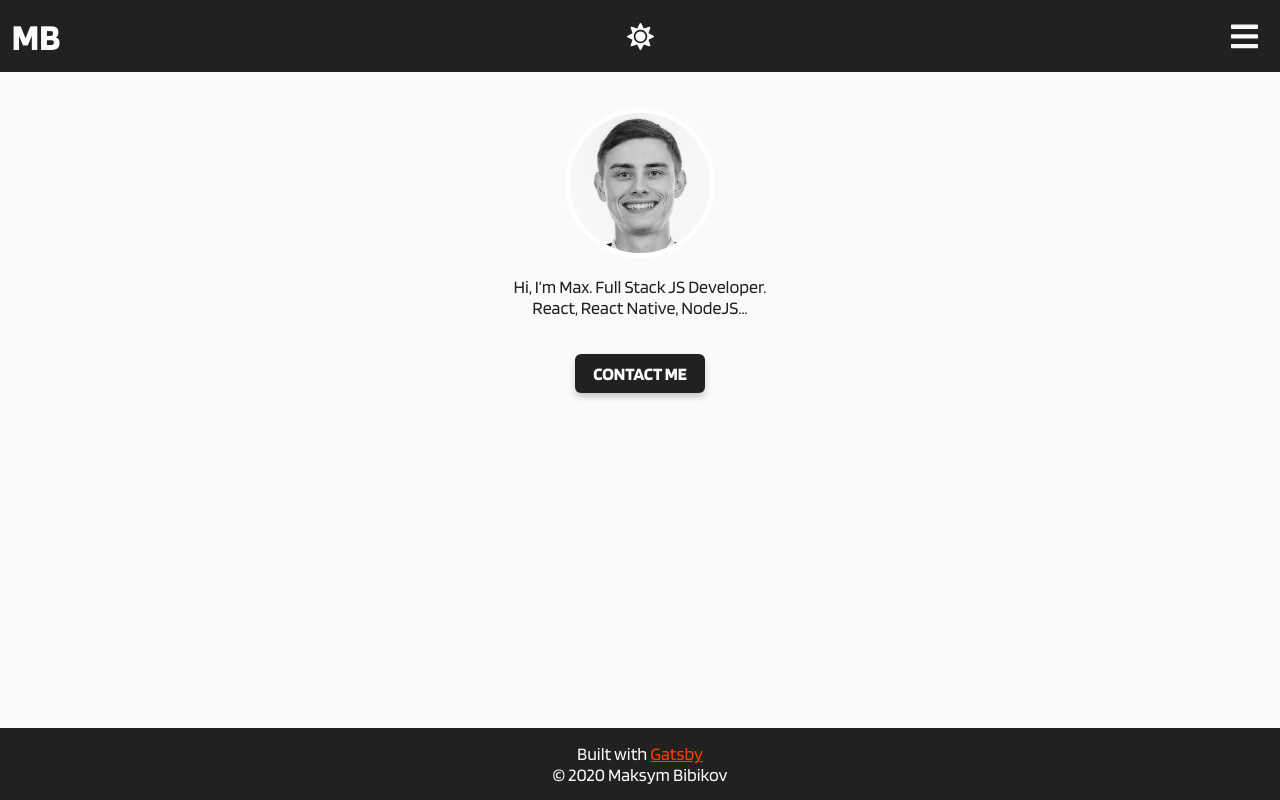
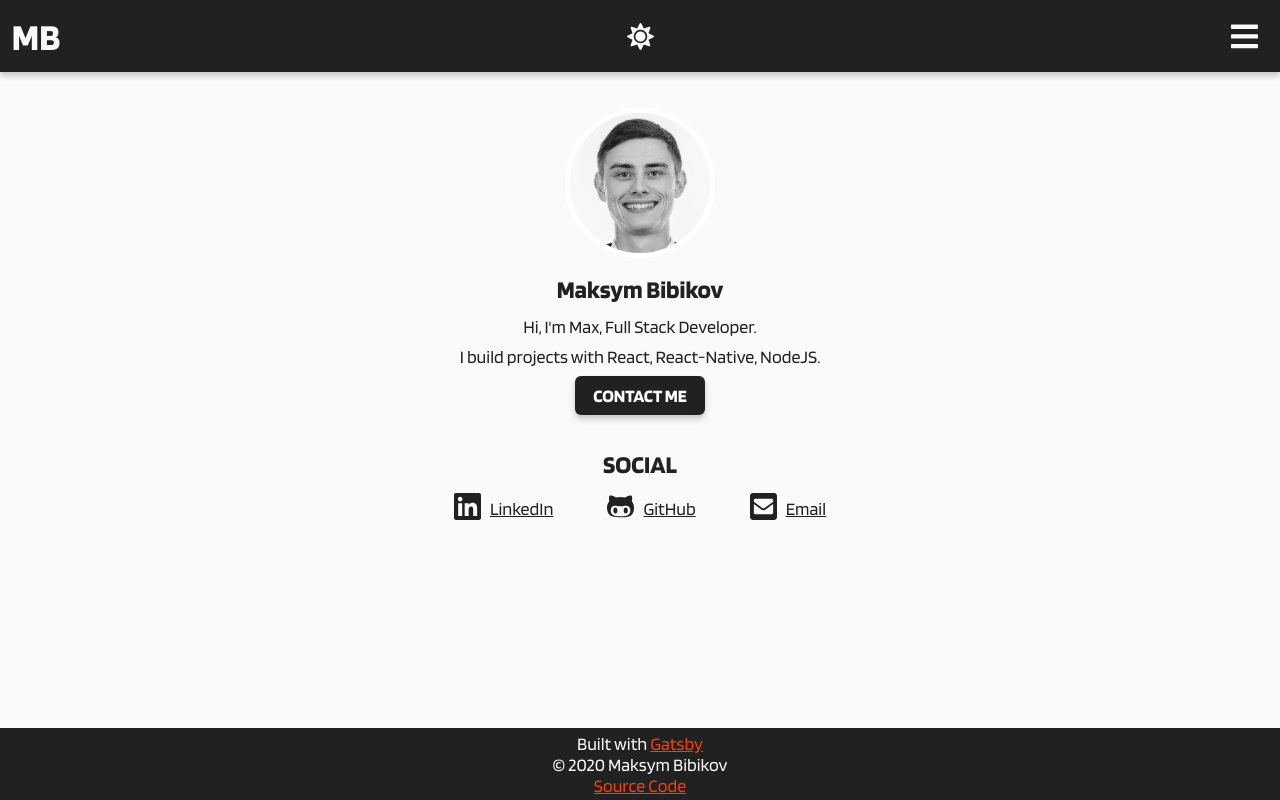
Before and after one commit to maxbibikov/maxbibikov.com, a Gatsby site: page / in a window 1280 px wide. Built offline with nearby package versions, Linux system fonts and the light colour scheme; Gatsby itself is replaced by a stand-in of ours.

Commit message:
✨ add social links

```diff
--- a/src/components/Bio.js
+++ b/src/components/Bio.js
@@ -1,12 +1,16 @@
 import React from "react";
+import styled from "styled-components";
+import { navigate } from "gatsby";
+
+// Components
 import Image from "./Image";
-import styled from "styled-components";
+import { Button } from "./Button";
 
 const BioContainer = styled.section`
   display: flex;
   flex-direction: column;
   align-items: center;
-  padding: 2em 0;
+  margin: 2em 0;
 `;
 
 const Avatar = styled.div`
@@ -29,7 +33,7 @@ const About = styled.div`
 `;
 
 const AboutText = styled.p`
-  margin: 0;
+  margin: 0 0 0.5em 0;
 `;
 
 export function Bio() {
@@ -39,9 +43,13 @@ export function Bio() {
         <Image />
       </Avatar>
       <About>
-        <AboutText>Hi, I’m Max. Full Stack JS Developer.</AboutText>
-        <AboutText>React, React Native, NodeJS...</AboutText>
+        <h3>Maksym Bibikov</h3>
+        <AboutText>Hi, I'm Max, Full Stack Developer.</AboutText>
+        <AboutText>
+          I build projects with React, React-Native, NodeJS.
+        </AboutText>
       </About>
+      <Button onClick={() => navigate("/contact")}>contact me</Button>
     </BioContainer>
   );
 }
--- a/src/components/Footer.js
+++ b/src/components/Footer.js
@@ -22,6 +22,13 @@ export function Footer() {
         Built with <a href="https://www.gatsbyjs.org">Gatsby</a>
       </span>
       <Year>© {new Date().getFullYear()} Maksym Bibikov</Year>
+      <a
+        href="https://github.com/maxbibikov/maxbibikov.com"
+        target="_blank"
+        rel="noopener noreferrer"
+      >
+        Source Code
+      </a>
     </FooterContainer>
   );
 }
--- a/src/components/Header.js
+++ b/src/components/Header.js
@@ -2,6 +2,8 @@ import { Link } from "gatsby";
 import PropTypes from "prop-types";
 import React from "react";
 import styled from "styled-components";
+
+// Assets
 import SunIcon from "../../assets/images/sun-solid.svg";
 import MoonIcon from "../../assets/images/moon-solid.svg";
 import BarsIcon from "../../assets/images/bars-solid.svg";
@@ -13,6 +15,7 @@ const HeaderContainer = styled.header`
   background-color: ${({ theme }) => theme.bg_contrast};
   color: ${({ theme }) => theme.text_contrast};
   height: 4em;
+  box-shadow: 0 4px 6px 0 hsla(0, 0%, 0%, 0.2);
 `;
 
 const Logo = styled(props => <Link {...props} />)`
@@ -75,7 +78,6 @@ const Header = ({ toggleTheme, theme }) => {
       <ThemeBtn type="button" onClick={() => toggleTheme()}>
         {theme === "default" ? <SunIcon /> : <MoonIcon />}
       </ThemeBtn>
-      {/* Navigation */}
       <NavMenuBtn>
         <BarsIcon />
       </NavMenuBtn>
--- /dev/null
+++ b/src/components/Social.js
@@ -0,0 +1,82 @@
+import React from "react";
+import styled from "styled-components";
+
+// Assets
+import LinkedInIcon from "../../assets/images/linkedin-brands.svg";
+import GithubIcon from "../../assets/images/github-alt-brands.svg";
+import EnvelopeIcon from "../../assets/images/envelope-square-solid.svg";
+
+const SocialContainer = styled.section`
+  display: flex;
+  flex-direction: column;
+  justify-content: center;
+  align-items: center;
+  width: 100%;
+`;
+
+const LinkContainer = styled.div`
+  display: flex;
+  justify-content: center;
+`;
+
+const SocialLink = styled.a`
+  display: flex;
+  align-items: center;
+  background: none;
+  border: none;
+  color: ${({ theme }) => theme.text_color};
+  cursor: pointer;
+  text-decoration: underline;
+
+  &:hover {
+    color: ${({ theme }) => theme.text_accent};
+  }
+`;
+
+const IconContainer = styled.div`
+  width: 1.5em;
+  margin-right: 0.5em;
+`;
+
+const ColumnSpace = styled.div`
+  width: 3em;
+`;
+
+export const Social = () => {
+  return (
+    <SocialContainer>
+      <h3>SOCIAL</h3>
+
+      <LinkContainer>
+        <SocialLink
+          href="https://www.linkedin.com/in/max-bibikov/"
+          target="blank"
+          rel="noopener noreferrer"
+        >
+          <IconContainer>
+            <LinkedInIcon />
+          </IconContainer>
+          <span>LinkedIn</span>
+        </SocialLink>
+        <ColumnSpace />
+        <SocialLink
+          href="https://github.com/maxbibikov"
+          target="_blank"
+          rel="noopener noreferrer"
+        >
+          <IconContainer>
+            <GithubIcon />
+          </IconContainer>
+          <span>GitHub</span>
+        </SocialLink>
+        <ColumnSpace />
+        <SocialLink href="mailto:contact@maxbibikov.com">
+          <IconContainer>
+            <EnvelopeIcon />
+          </IconContainer>
+          <span>Email</span>
+        </SocialLink>
+      </LinkContainer>
+    </SocialContainer>
+  );
+};
--- a/src/components/header.js
+++ b/src/components/header.js
@@ -2,6 +2,8 @@ import { Link } from "gatsby";
 import PropTypes from "prop-types";
 import React from "react";
 import styled from "styled-components";
+
+// Assets
 import SunIcon from "../../assets/images/sun-solid.svg";
 import MoonIcon from "../../assets/images/moon-solid.svg";
 import BarsIcon from "../../assets/images/bars-solid.svg";
@@ -13,6 +15,7 @@ const HeaderContainer = styled.header`
   background-color: ${({ theme }) => theme.bg_contrast};
   color: ${({ theme }) => theme.text_contrast};
   height: 4em;
+  box-shadow: 0 4px 6px 0 hsla(0, 0%, 0%, 0.2);
 `;
 
 const Logo = styled(props => <Link {...props} />)`
@@ -75,7 +78,6 @@ const Header = ({ toggleTheme, theme }) => {
       <ThemeBtn type="button" onClick={() => toggleTheme()}>
         {theme === "default" ? <SunIcon /> : <MoonIcon />}
       </ThemeBtn>
-      {/* Navigation */}
       <NavMenuBtn>
         <BarsIcon />
       </NavMenuBtn>
--- a/src/pages/index.js
+++ b/src/pages/index.js
@@ -1,18 +1,16 @@
 import React from "react";
-import { navigate } from "gatsby";
 
+// Components
 import Layout from "../components/Layout";
 import SEO from "../components/SEO";
 import { Bio } from "../components/Bio";
-import { Button } from "../components/Button";
+import { Social } from "../components/Social";
 
 const IndexPage = () => (
   <Layout>
     <SEO title="Max Bibikov" />
     <Bio />
-    <section>
-      <Button onClick={() => navigate("/contact")}>contact me</Button>
-    </section>
+    <Social />
   </Layout>
 );
 
```
Also changed, not shown: assets/images/envelope-square-solid.svg (added), assets/images/github-alt-brands.svg (added), assets/images/linkedin-brands.svg (added).
